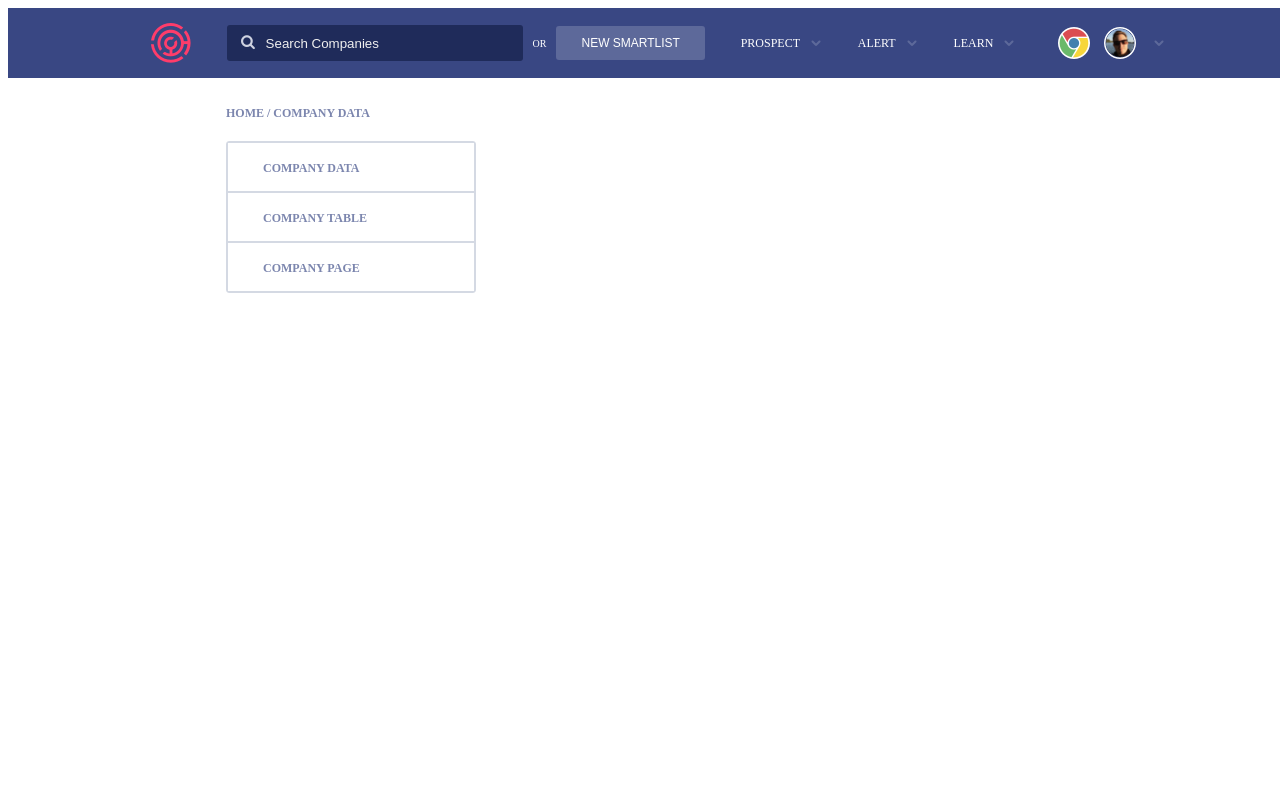
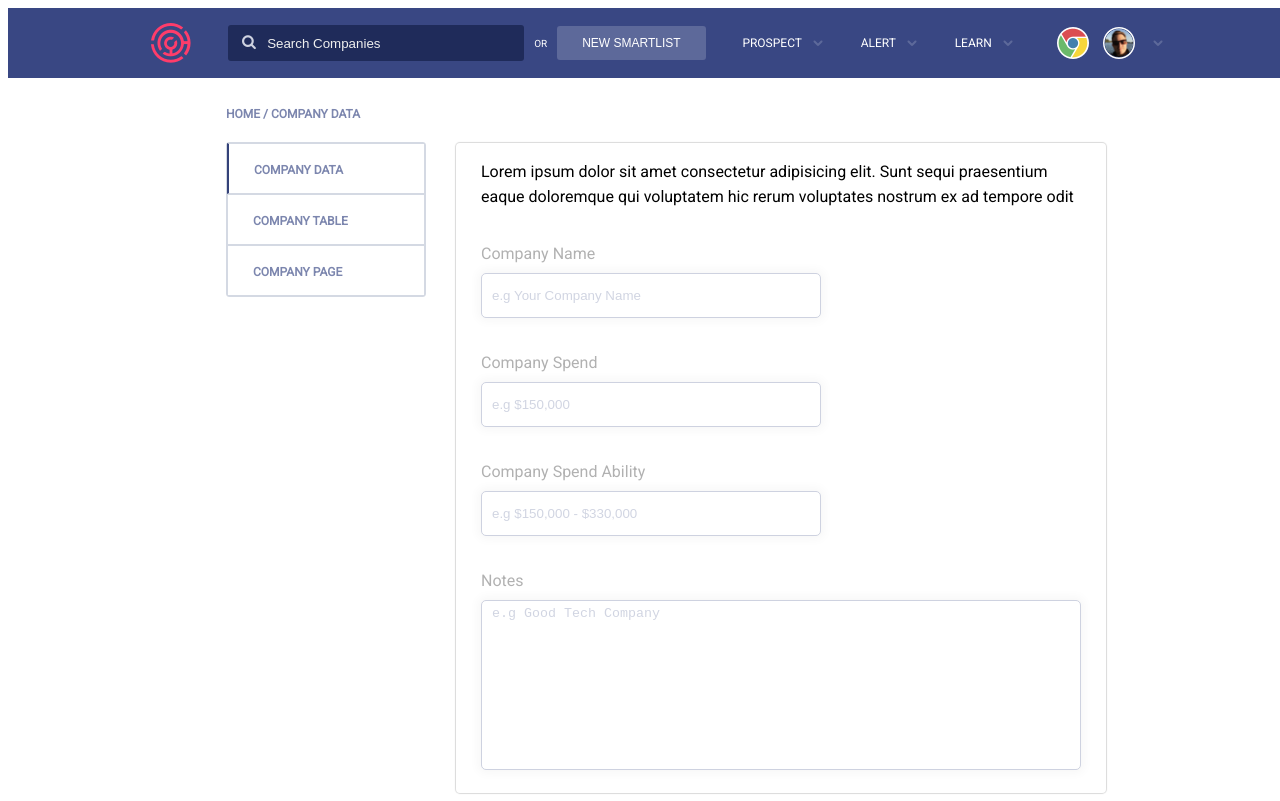
Before and after one commit to ettoremarques/intricatelyChallenge, a Vue app: page / in a window 1280 px wide. Built offline with nearby package versions, Linux system fonts and the light colour scheme; the HTML template or start-up script is replaced by a standard one.

Commit message:
making company data form without validations

```diff
--- a/src/App.vue
+++ b/src/App.vue
@@ -6,6 +6,8 @@
                 <CompanyList
                 :CompanyListData="CompanyListData"
                 :Adress="Adress"/>
+
+                <CompanyDataForm />
             </div>
         </div>
     </div>
@@ -15,11 +17,13 @@
 
 import Header from "./components/Header.vue"
 import CompanyList from "./components/CompanyList.vue"
+import CompanyDataForm from "./components/CompanyDataForm.vue"
 
 export default {
     components: {
         Header,
-        CompanyList
+        CompanyList,
+        CompanyDataForm
     },
     data () {
         return {
--- /dev/null
+++ b/src/components/CompanyDataForm.vue
@@ -0,0 +1,33 @@
+<<template>
+    <div class="companyDataForm">
+        <div class="form-text">
+            <p>Lorem ipsum dolor sit amet consectetur adipisicing elit. Sunt sequi praesentium eaque doloremque qui voluptatem hic rerum voluptates nostrum ex ad tempore odit</p>
+        </div>
+        <div class="data-form">
+            <div class="company">
+                <label>Company Name</label>
+                <input class="form-input" placeholder="e.g Your Company Name">
+            </div>
+            <div class="company">
+                <label>Company Spend</label>
+                <input class="form-input" placeholder="e.g $150,000">
+            </div>
+            <div class="company">
+                <label>Company Spend Ability</label>
+                <input class="form-input" placeholder="e.g $150,000 - $330,000">
+            </div>
+            <div class="company">
+                <label>Notes</label>
+                <textarea class="form-textarea" placeholder="e.g Good Tech Company"></textarea>
+            </div>
+        </div>
+    </div>
+</template>
+
+<script>
+export default {};
+</script>
+
+<style scoped>
+   @import url('../styles/CompanyDataForm.css');
+</style>
--- a/src/components/CompanyList.vue
+++ b/src/components/CompanyList.vue
@@ -7,7 +7,7 @@
       <div
           v-for="(item, index) in this.CompanyListDataArray"
           :key="index"
-          :class="{selected: selected == index}"
+          :class="{selected: selected == index || currentAdress == item}"
           @click="selected = index">
 
         <a>{{ item }}</a>
--- /dev/null
+++ b/src/styles/CompanyDataForm.css
@@ -0,0 +1,64 @@
+.companyDataForm {
+  width: 650px;
+  margin: 65px 0 0 30px;
+  height: 650px;
+  padding: 0px 25px;
+  -webkit-box-sizing: border-box;
+          box-sizing: border-box;
+  -webkit-box-shadow: 0px 0px 1px 1px rgba(0, 0, 0, 0.15);
+          box-shadow: 0px 0px 1px 1px rgba(0, 0, 0, 0.15);
+  border-radius: 4px;
+}
+
+.companyDataForm .form-text {
+  line-height: 25px;
+}
+
+.companyDataForm .data-form label {
+  display: block;
+  margin-bottom: 10px;
+  color: #B1B1B1;
+}
+
+.companyDataForm .data-form input {
+  width: 340px;
+  height: 45px;
+}
+
+.companyDataForm .data-form textarea {
+  resize: none;
+  width: 100%;
+  height: 170px;
+}
+
+.companyDataForm .data-form .company {
+  margin: 35px 0;
+}
+
+.companyDataForm .data-form input, .companyDataForm .data-form textarea {
+  -webkit-box-shadow: 0px 0px 10px 4px #F8F8F8;
+          box-shadow: 0px 0px 10px 4px #F8F8F8;
+  border: 1px solid #CED2E0;
+  border-radius: 5px;
+  color: #D1D5E2;
+  padding: 5px 10px;
+  -webkit-box-sizing: border-box;
+          box-sizing: border-box;
+}
+
+.companyDataForm .data-form input::-webkit-input-placeholder, .companyDataForm .data-form textarea::-webkit-input-placeholder {
+  color: #D1D5E2;
+}
+
+.companyDataForm .data-form input:-ms-input-placeholder, .companyDataForm .data-form textarea:-ms-input-placeholder {
+  color: #D1D5E2;
+}
+
+.companyDataForm .data-form input::-ms-input-placeholder, .companyDataForm .data-form textarea::-ms-input-placeholder {
+  color: #D1D5E2;
+}
+
+.companyDataForm .data-form input::placeholder, .companyDataForm .data-form textarea::placeholder {
+  color: #D1D5E2;
+}
+/*# sourceMappingURL=CompanyDataForm.css.map */
--- /dev/null
+++ b/src/styles/CompanyDataForm.scss
@@ -0,0 +1,50 @@
+.companyDataForm {
+    width: 650px;
+    margin: 65px 0 0 30px;
+    height: 650px;
+    padding: 0px 25px;
+    box-sizing: border-box;
+    box-shadow: 0px 0px 1px 1px rgba(0,0,0,0.15);
+    border-radius: 4px;
+
+    .form-text {
+        line-height: 25px;
+    }
+
+    .data-form {
+
+        label {
+            display: block;
+            margin-bottom:10px;
+            color: #B1B1B1;
+        }
+
+        input {
+            width: 340px;
+            height: 45px;
+        }
+
+        textarea {
+            resize: none;
+            width: 100%;
+            height: 170px;
+        }
+
+        .company {
+            margin: 35px 0;
+        }
+
+        input, textarea {
+            box-shadow: 0px 0px 10px 4px #F8F8F8;
+            border: 1px solid #CED2E0;
+            border-radius: 5px;
+            color: #D1D5E2;
+            padding: 5px 10px;
+            box-sizing: border-box;
+        }
+
+        input::placeholder, textarea::placeholder {
+            color: #D1D5E2;
+        }
+    }
+}
--- a/src/styles/CompanyList.css
+++ b/src/styles/CompanyList.css
@@ -7,7 +7,7 @@
       -ms-flex-direction: column;
           flex-direction: column;
   margin: 25px 0 0 118px;
-  width: 250px;
+  width: 200px;
 }
 
 .companyList a {
@@ -26,7 +26,7 @@
 }
 
 .companyList .list div {
-  padding: 15px 35px;
+  padding: 15px 25px;
   border: 1px solid #d4d9e3;
   background: #ffffff;
   cursor: pointer;
--- a/src/styles/CompanyList.scss
+++ b/src/styles/CompanyList.scss
@@ -2,7 +2,7 @@
     display: flex;
     flex-direction: column;
     margin: 25px 0 0 118px;
-    width: 250px;
+    width: 200px;
 
     a {
         color: #7C86AE;
@@ -21,7 +21,7 @@
         margin-top: 20px;
 
         div {
-            padding: 15px 35px;
+            padding: 15px 25px;
             border: 1px solid #d4d9e3;
             background: #ffffff;
             cursor: pointer;
--- a/src/styles/main.css
+++ b/src/styles/main.css
@@ -1,3 +1,8 @@
+@import url(http://fonts.googleapis.com/css?family=Roboto);
+#app {
+  font-family: Roboto, sans-serif;
+}
+
 .page {
   width: 100vw;
   min-width: 1080px;
@@ -17,9 +22,6 @@
   -webkit-box-direction: normal;
       -ms-flex-direction: row;
           flex-direction: row;
-  -webkit-box-align: center;
-      -ms-flex-align: center;
-          align-items: center;
   width: 1080px;
 }
 /*# sourceMappingURL=main.css.map */
--- a/src/styles/main.scss
+++ b/src/styles/main.scss
@@ -1,3 +1,9 @@
+@import url(http://fonts.googleapis.com/css?family=Roboto);
+
+#app {
+    font-family: Roboto, sans-serif;
+}
+
 .page {
     width: 100vw;
     min-width: 1080px;
@@ -7,7 +13,6 @@
     .page-content {
         display: flex;
         flex-direction: row;
-        align-items: center;
         width: 1080px;
     }
 }
```
Also changed, not shown: 2 other files (tests, documents, lock files or other folders).
